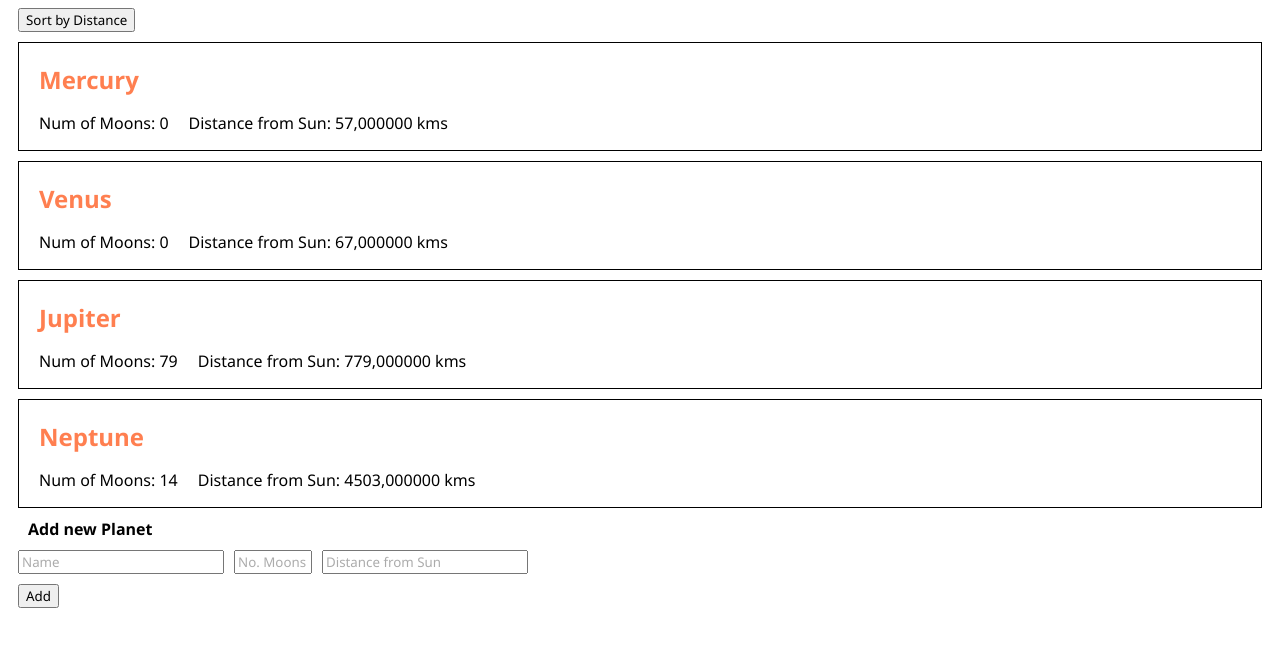
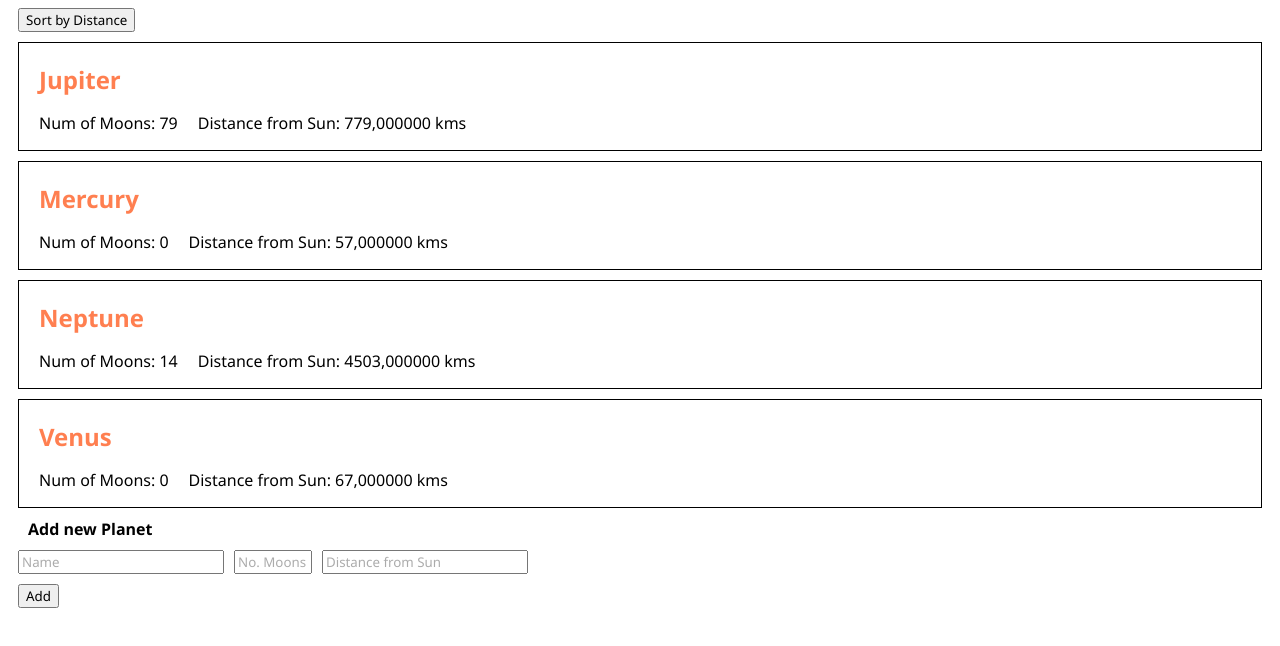
Before and after one commit to TacoSodium/Planets-App, an Angular app: page / in a window 1280 px wide. Shown: the top 646 px of the page. Built offline with nearby package versions, Linux system fonts and the light colour scheme.

Commit message:
toggle sort button complete

```diff
--- a/src/app/app.component.html
+++ b/src/app/app.component.html
@@ -2,7 +2,7 @@
   <button (click)='ontoggleSort()'>{{toggleText}}</button>
 
   <div>
-    <app-planets-list></app-planets-list>
+    <app-planets-list [property]="toggleParameter"></app-planets-list>
   </div>
 
   <div>
--- a/src/app/app.component.ts
+++ b/src/app/app.component.ts
@@ -1,4 +1,4 @@
-import { Component } from '@angular/core';
+import { Component, Output, EventEmitter, Input } from '@angular/core';
 import { PlanetService } from './services/planet.service';
 
 @Component({
@@ -9,17 +9,24 @@ import { PlanetService } from './services/planet.service';
 
 export class AppComponent {
 
+  sortByDefault: String = "Name";
+  toggleSortBy: boolean = false;
+  toggleParameter: String = this.sortByDefault;
+
   default: String = "Sort by Distance"
   toggleSort: boolean = false;
   toggleText: String = this.default;
 
   ontoggleSort() {
     this.toggleSort = !this.toggleSort;
+    this.toggleSortBy = !this.toggleSortBy;
 
     if (this.toggleSort == true) {
       this.toggleText = "Sort Alphabetically";
+      this.toggleParameter = "DistanceFromSun";
     } else {
       this.toggleText = this.default;
+      this.toggleParameter = this.sortByDefault
     }
   }
 }
--- a/src/app/planets-list/planets-list.component.html
+++ b/src/app/planets-list/planets-list.component.html
@@ -1 +1 @@
-<app-planet-detail *ngFor="let planet of planetService.sortBy('DistanceFromSun')" [planet]=planet></app-planet-detail>
+<app-planet-detail *ngFor="let planet of planetService.sortBy(property)" [planet]=planet></app-planet-detail>
--- a/src/app/planets-list/planets-list.component.ts
+++ b/src/app/planets-list/planets-list.component.ts
@@ -1,4 +1,4 @@
-import { Component, OnInit } from '@angular/core';
+import { Component, OnInit, Input } from '@angular/core';
 import { PlanetService } from "../services/planet.service";
 
 @Component({
@@ -13,6 +13,9 @@ export class PlanetsListComponent implements OnInit {
     this.planetService = planetService;
   }
 
+  @Input()
+  property: string;
+
   ngOnInit(): void {
   }
 
--- a/src/app/services/planet.service.ts
+++ b/src/app/services/planet.service.ts
@@ -19,6 +19,11 @@ export class PlanetService {
     this.planets.push(newPlanet);
   }
 
+  deletePlanet(remove: Planet) {
+    let unwantedPlanet = this.planets.indexOf(remove);
+    this.planets.splice(unwantedPlanet, 1);
+  }
+
   sortBy(prop: string) {
     return this.planets.sort((a, b) => a[prop] > b[prop] ? 1 : a[prop] < b[prop] ? -1 : 0);
   }
```
